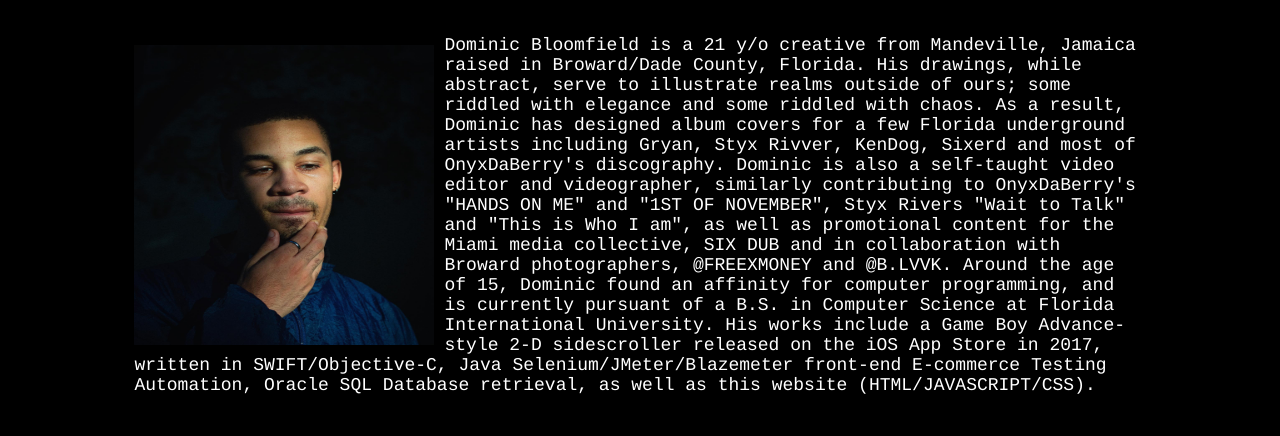
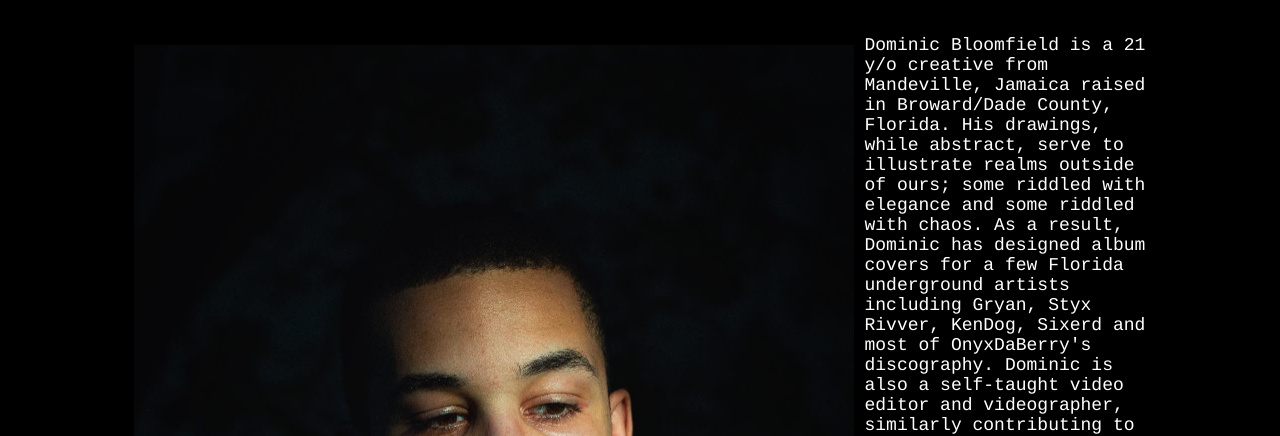
Before and after one commit to dbloo/dbloo.github.io, a plain HTML site: page about.html in a window 1280 px wide. Shown: the part 205-641 px from the top of the page. Drawn offline with nearby package versions, Linux system fonts and the light colour scheme.

Commit message:
Update about.css

```diff
--- a/css/about.css
+++ b/css/about.css
@@ -97,8 +97,8 @@ body{
   margin-right: 1%;
   margin-top: 1%;
   width : 100%;
-  max-width: 300px;
-  max-height: 300px;
+  max-width: 720px;
+  max-height: 899.5px;
   height: auto;
 }
 
```
